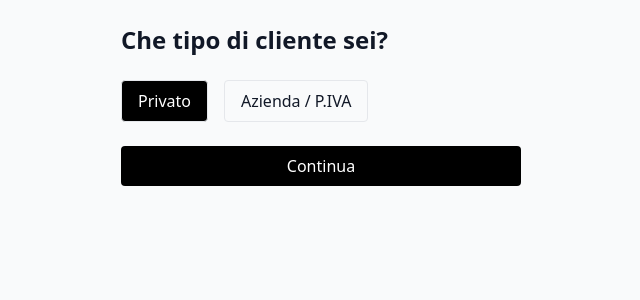
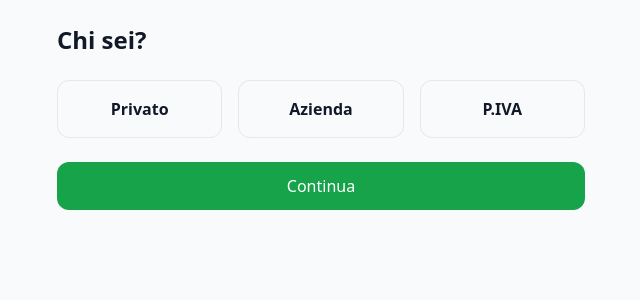
Before and after one commit to eutentiofficial-art/energia-compara, a Next.js app: page /manual/customer in a window 1280 px wide. Shown: the top 300 px of the page, without its empty margins (319-959 px from the left). Built offline with nearby package versions, Linux system fonts and the light colour scheme.

Commit message:
Update page.tsx

```diff
--- a/app/manual/customer/page.tsx
+++ b/app/manual/customer/page.tsx
@@ -5,37 +5,36 @@ import { useState } from "react";
 
 export default function CustomerPage() {
   const router = useRouter();
-  const [tipo, setTipo] = useState<"privato" | "azienda">("privato");
+  const [type, setType] = useState("");
 
   const next = () => {
-    localStorage.setItem("tipo_cliente", tipo);
+    if (!type) return;
+    sessionStorage.setItem("customer_type", type);
     router.push("/manual/service");
   };
 
   return (
-    <div className="max-w-md mx-auto p-6 space-y-6">
-      <h1 className="text-2xl font-bold">Che tipo di cliente sei?</h1>
+    <div className="max-w-xl mx-auto p-6 space-y-6">
+      <h1 className="text-2xl font-bold">Chi sei?</h1>
 
-      <div className="flex gap-4">
-        <button
-          onClick={() => setTipo("privato")}
-          className={`px-4 py-2 border rounded ${
-            tipo === "privato" ? "bg-black text-white" : ""
-          }`}
-        >
-          Privato
-        </button>
-        <button
-          onClick={() => setTipo("azienda")}
-          className={`px-4 py-2 border rounded ${
-            tipo === "azienda" ? "bg-black text-white" : ""
-          }`}
-        >
-          Azienda / P.IVA
-        </button>
+      <div className="grid grid-cols-3 gap-4">
+        {["Privato", "Azienda", "P.IVA"].map((t) => (
+          <button
+            key={t}
+            onClick={() => setType(t)}
+            className={`border rounded-xl p-4 font-semibold ${
+              type === t ? "border-green-600 bg-green-50" : ""
+            }`}
+          >
+            {t}
+          </button>
+        ))}
       </div>
 
-      <button onClick={next} className="w-full bg-black text-white py-2 rounded">
+      <button
+        onClick={next}
+        className="w-full bg-green-600 text-white py-3 rounded-xl"
+      >
         Continua
       </button>
     </div>
```
